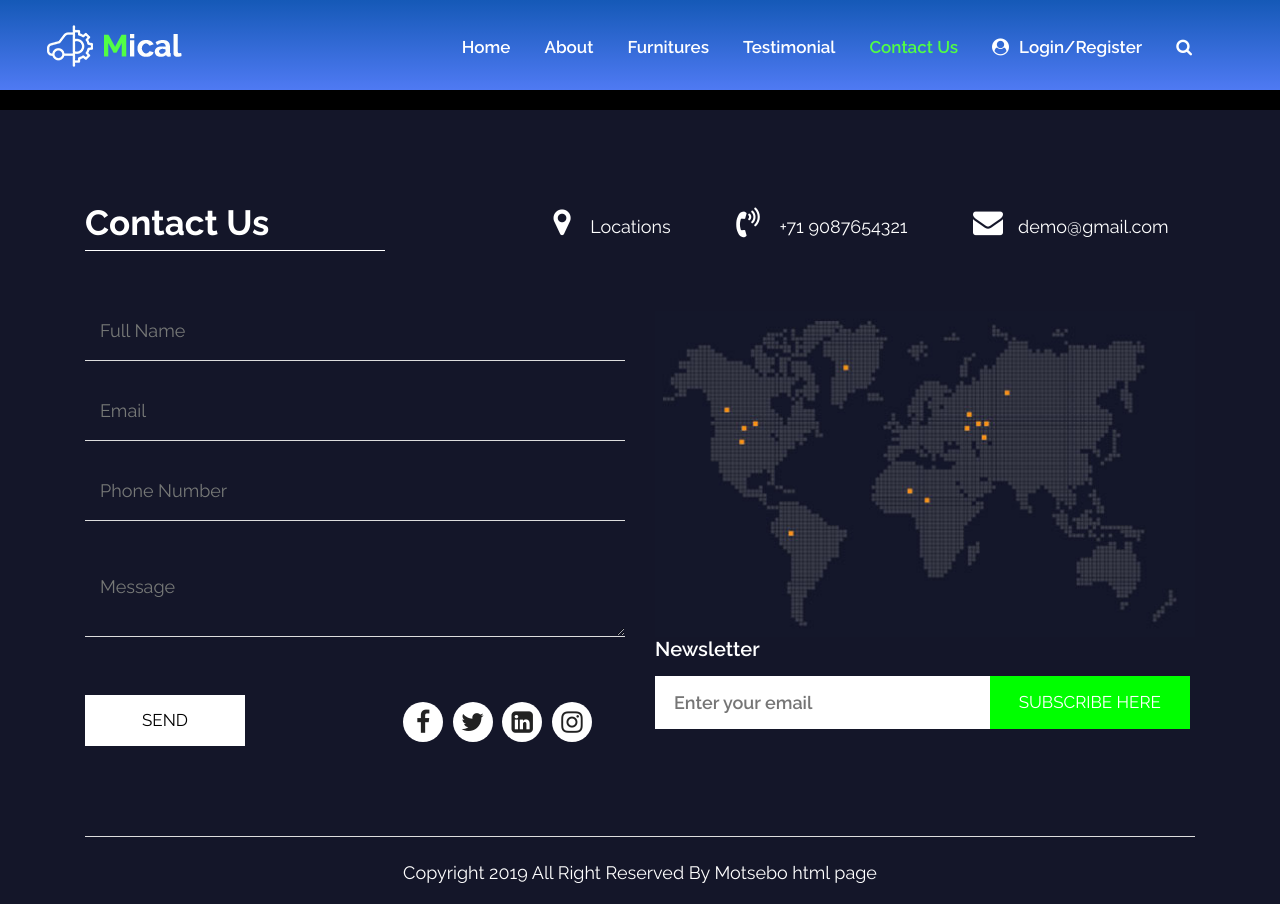
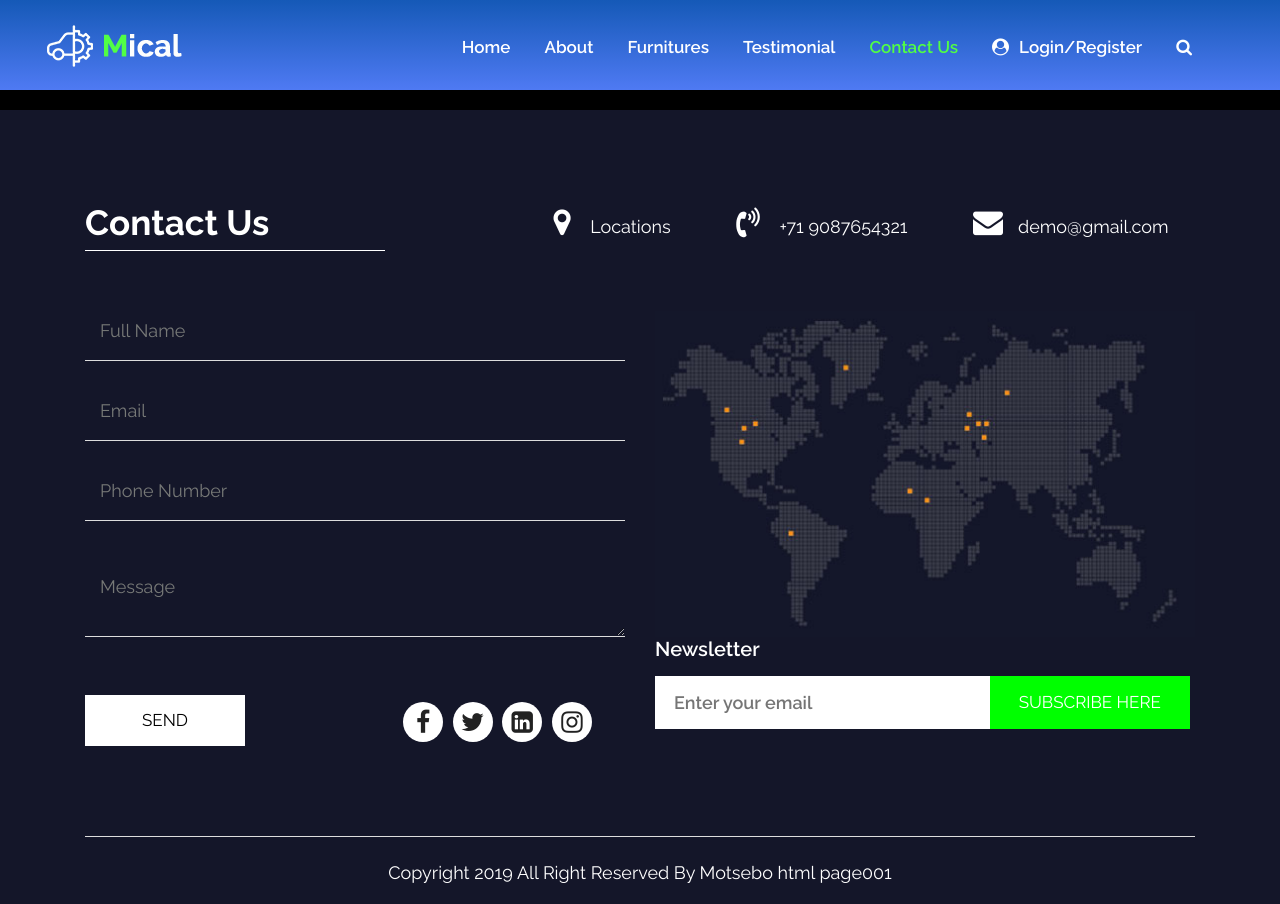
Before and after one commit to kemdjo/web-mechanic, a plain HTML site: page contact.html in a window 1280 px wide. Drawn offline with nearby package versions, Linux system fonts and the light colour scheme.

Commit message:
modified contact page

```diff
--- a/contact.html
+++ b/contact.html
@@ -152,7 +152,7 @@
                <div class="container">
                   <div class="row">
                      <div class="col-md-12">
-                        <p>Copyright 2019 All Right Reserved By <a href="https://html.design/"> Motsebo html page</a></p>
+                        <p>Copyright 2019 All Right Reserved By <a href="https://html.design/"> Motsebo html page001</a></p>
                      </div>
                   </div>
                </div>
```
